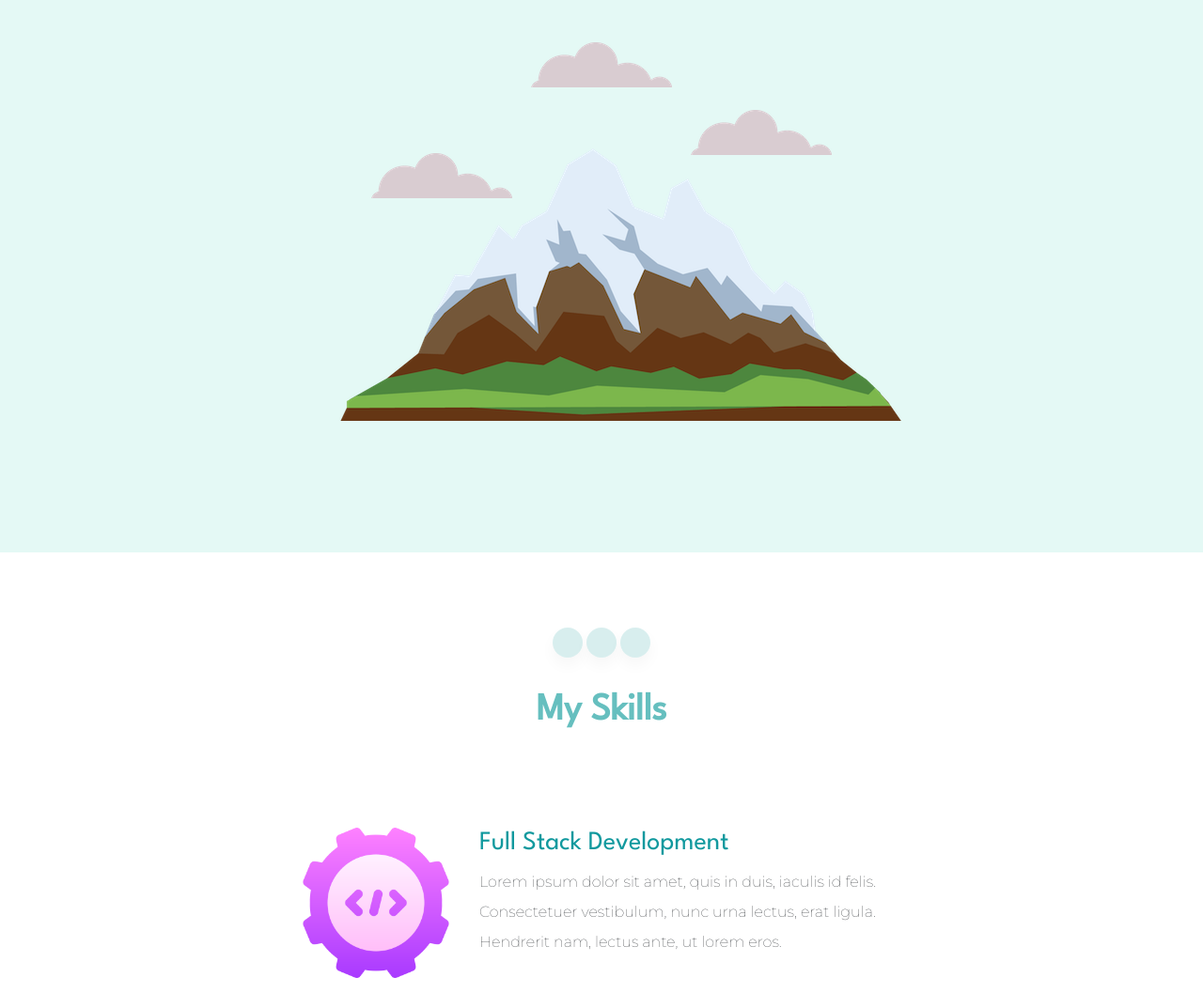
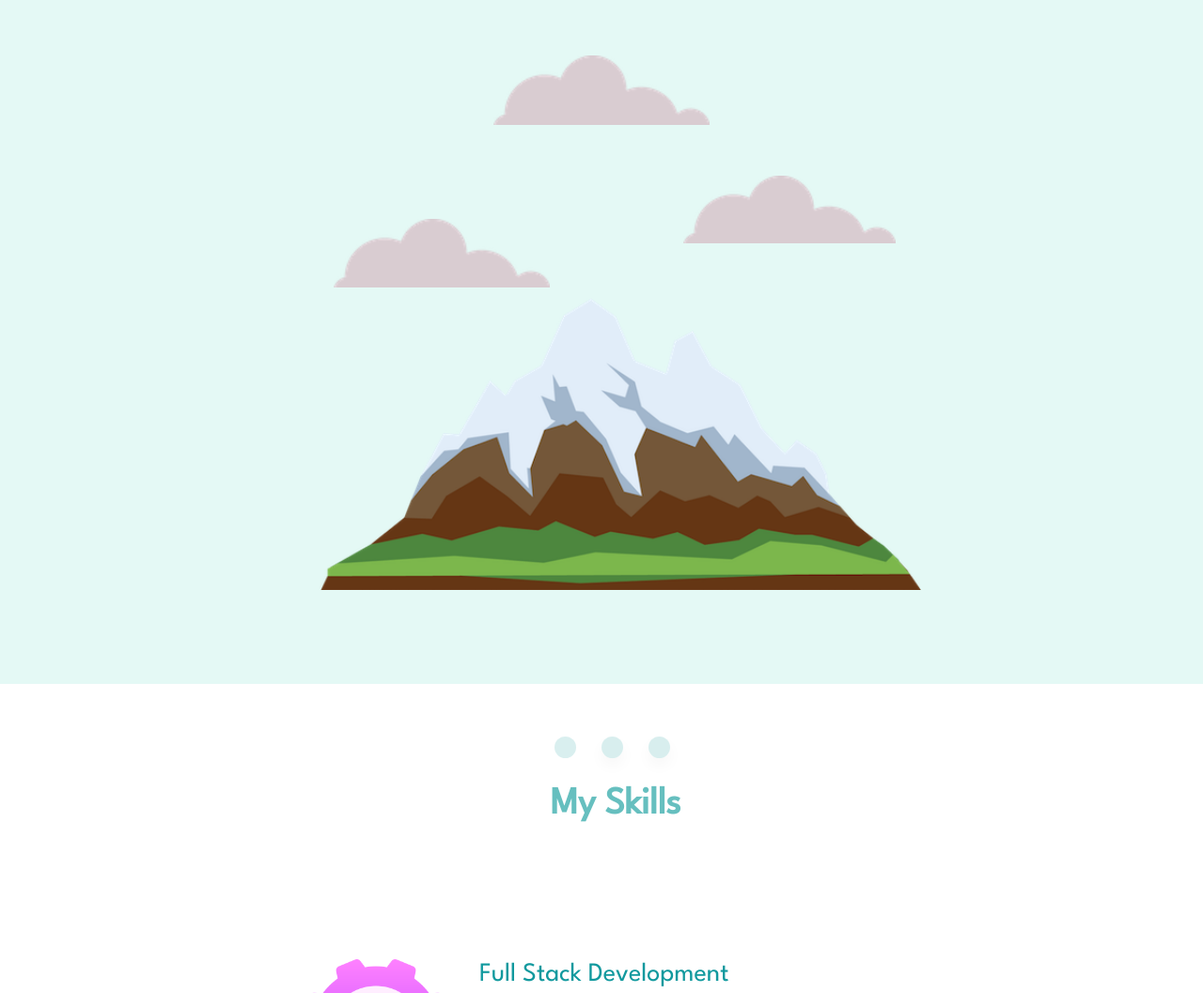
Before and after one commit to par2912/MyFirstWebsite, a plain HTML site: page index.html in a window 1280 px wide. Shown: the part 206-1263 px from the top of the page at 94% size. Drawn offline with nearby package versions, Linux system fonts and the light colour scheme.

Commit message:
V.1.2
V1.2 under construction

```diff
--- a/css/styles.css
+++ b/css/styles.css
@@ -1,5 +1,5 @@
 body {
-  /* margin: 0; */
+  margin: 0;
   text-align: center;
   background-color: #f7f7f7;
 }
@@ -32,35 +32,49 @@ body {
 .top-container {
   background-color: #e4f9f5;
   /* position: relative; */
-  padding: 90px;
-  margin-bottom: 25px;
+  padding-top: 90px;
+
+  /* margin-bottom: 25px; */
   /* margin: auto;
 } */
 }
 
+.bodyclass {
+  display: none;
+}
+@media (min-width: 320px) {
+  .bodyclass {
+    display: block;
+  }
+}
+
 .cloud1 {
   height: auto;
-  max-width: 40%;
+  width: 18%;
   display: flex;
   position: relative;
-  left: 170px;
-  top: 120px;
+  left: 200px;
+  top: 150px;
+  margin: 40px 60px 40px 60px;
 }
 
 .cloud2 {
   height: auto;
-  max-width: 40%;
+  width: 18%;
   position: relative;
   display: flex;
+  top: -60px;
+  margin: -30px 60px 40px 60px;
 }
 
 .cloud3 {
-  max-width: 40%;
+  width: 18%;
   height: auto;
   position: relative;
   display: flex;
   right: 170px;
-  top: 70px;
+  top: 0;
+  margin: 40px 60px 40px 60px;
 }
 
 /* .clouddiv {
@@ -72,10 +86,12 @@ body {
 .mountain {
   height: auto;
   max-width: 100%;
-  width: fit-content;
+  width: 50%;
   position: relative;
+  display: flex;
   left: 20px;
-  bottom: 50px;
+  bottom: 100px;
+  margin: 40px 60px 40px 60px;
 }
 
 /* .profileImg {
@@ -93,7 +109,7 @@ body {
 .skill-row {
   width: 50%;
   position: inline-block;
-  margin: 100px auto 100px auto;
+  margin: 80px auto 120px auto;
   line-height: 190%;
 }
 
@@ -131,11 +147,12 @@ p {
 }
 
 h4 {
-  display: flow-root;
+  display: inline-block;
   font-weight: 800;
   color: #66bfbf;
   font-family: "League Spartan", sans-serif;
   text-align: center;
+  margin: 0 auto 0 15px;
 }
 
 .h2skills {
@@ -147,11 +164,21 @@ h4 {
 }
 
 .d1 {
-  margin-top: 80px;
+  display: block;
+  position: relative;
+  /* margin-top: 80px;
+  margin-right: 370px; */
+  text-align: center;
+  margin: 0 auto 0 auto;
 }
 
 .d2 {
-  margin-top: 50px;
+  display: block;
+  position: relative;
+  /* margin-top: 80px;
+  margin-right: 370px; */
+  text-align: center;
+  margin: 0 auto -30px auto;
 }
 
 p {
@@ -160,7 +187,12 @@ p {
 }
 
 .display-6 {
-  margin-top: -100px;
+  display: inline-block;
+  font-weight: 800;
+  color: #66bfbf;
+  font-family: "League Spartan", sans-serif;
+  text-align: center;
+  margin: 0 auto 60px 15px;
 }
 
 .dotted {
@@ -187,14 +219,15 @@ p {
 
 .dotted3 {
   border-style: dotted;
-  height: 23px;
-  width: 23px;
+  height: 23px !important;
+  width: 23px !important;
   /* background-color: #66bfbf; */
   color: #66bfbf;
   border-radius: 100%;
-  border: none !important;
-  position: relative;
+  border: none;
+  position: relative !important;
   display: inline-block;
+  margin-left: 23px;
 }
 
 .h2header2 {
@@ -203,7 +236,13 @@ p {
   margin-bottom: 50px;
 }
 .display-8 {
-  margin-top: -100px;
+  display: inline-block;
+  position: relative;
+  font-weight: 800;
+  color: #66bfbf;
+  font-family: "League Spartan", sans-serif;
+  text-align: center;
+  margin: 0 auto 30px auto;
 }
 
 .contact-me {
--- a/index.html
+++ b/index.html
@@ -33,7 +33,7 @@
     />
     <link rel="icon" href="favicon.ico?v=2" />
   </head>
-  <body class="">
+  <body class="bodyclass">
     <div class="top-container img-fluid">
       <!-- <div>
         <img class="cloud2 img-fluid" src="images/cloud.png" alt="cloud-img" />
@@ -41,10 +41,12 @@
       <div>
         <img class="cloud3 img-fluid" src="images/cloud.png" alt="cloud-img" />
       </div> -->
-      <h1 class="a-navbar-brand text-center">Arinelli</h1>
-      <h2 class="resume text-center">a Designer UI/UX who can Code for you</h2>
+      <h1 class="a-navbar-brand text-center img-fluid">Arinelli</h1>
+      <h2 class="resume a-navbar-brand text-center img-fluid">
+        a Designer UI/UX who can Code for you
+      </h2>
       <div class="">
-        <div class="container">
+        <div class="container-fluid">
           <img
             class="cloud1 img-fluid mx-auto d-flex"
             src="images/cloud.png"
@@ -88,11 +90,13 @@
         </p>
     </div> -->
     <div class="d1 skill-row text-center img-fluid">
-      <hr class="dotted3 mx-auto shadow p-3 mb-4 mt-0" />
-      <hr class="dotted3 mx-auto shadow p-3 mb-4 mt-0" />
-      <hr class="dotted3 mx-auto shadow p-3 mb-4 mt-0" />
+      <hr class="dotted3" />
+      <hr class="dotted3 shadow" />
+      <hr class="dotted3 shadow" />
     </div>
-    <h4 class="display-6 fw-bold">My Skills</h4>
+    <div class="row">
+      <h4 class="display-6 fw-bold">My Skills</h4>
+    </div>
 
     <div class="skills">
       <div class="skill-row">
@@ -123,13 +127,15 @@
       </div>
     </div>
     <div class="d2 skill-row text-center img-fluid">
-      <hr class="dotted3 mx-auto shadow p-3 mb-4 mt-0" />
-      <hr class="dotted3 mx-auto shadow p-3 mb-4 mt-0" />
-      <hr class="dotted3 mx-auto shadow p-3 mb-4 mt-0" />
+      <hr class="dotted3" />
+      <hr class="dotted3" />
+      <hr class="dotted3" />
     </div>
 
     <div class="contact-me">
-      <h2 class="display-8 fw-bold h2header2">Get In Touch</h2>
+      <div class="row">
+        <h2 class="display-8 fw-bold">Get In Touch</h2>
+      </div>
       <h3 class="lasth3">Lorem ipsum dolor sit amet, non elit.</h3>
       <p class="lastP">
         Lorem ipsum dolor sit amet, in quis, aenean amet. Phasellus sodales,
```
